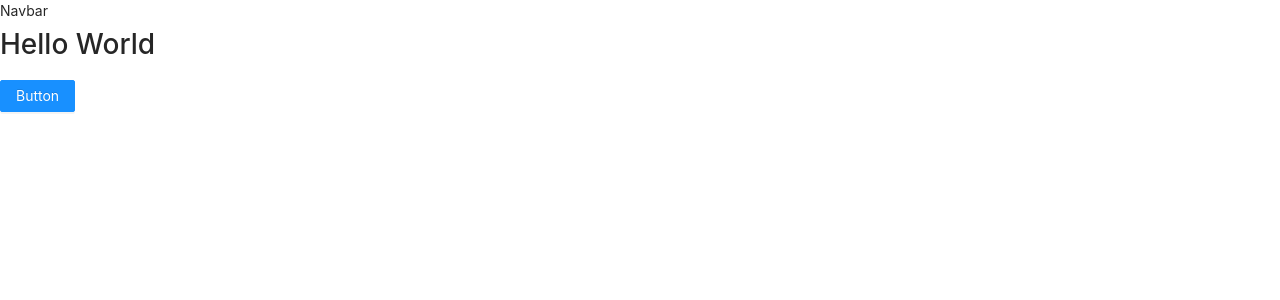
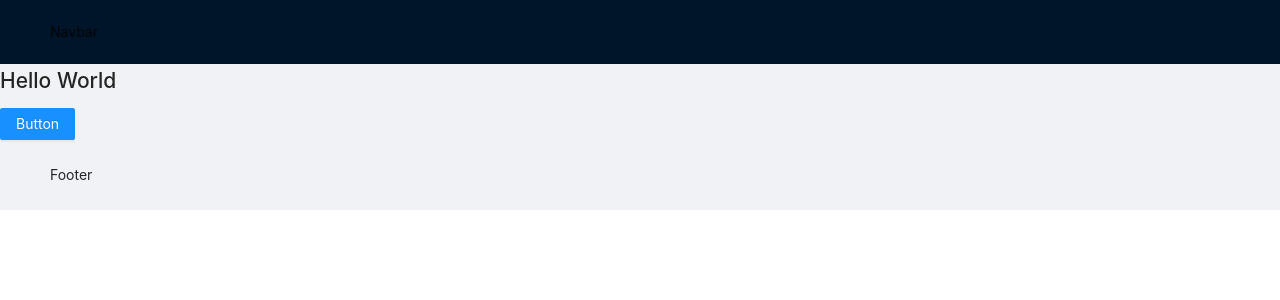
Before and after one commit to 2train-net/2train-ui, a React (Create React App) app: page / in a window 1280 px wide. Shown: the top 300 px of the page. Built offline with nearby package versions, Linux system fonts and the light colour scheme.

Commit message:
feat(navigation): add the different content layouts into the navigation component

```diff
--- a/src/modules/navigation/navigation.component.tsx
+++ b/src/modules/navigation/navigation.component.tsx
@@ -1,12 +1,21 @@
 import React, { FC } from 'react';
 import { BrowserRouter as Router } from 'react-router-dom';
 
+import { Layout } from 'antd';
+
 import Navbar from './components/navbar/navbar.component';
+
+const { Header, Content, Footer } = Layout;
 
 const Navigation: FC = ({ children }) => (
   <Router>
-    <Navbar />
-    <main>{children}</main>
+    <Layout>
+      <Header>
+        <Navbar />
+      </Header>
+      <Content>{children}</Content>
+      <Footer>Footer</Footer>
+    </Layout>
   </Router>
 );
 
```
